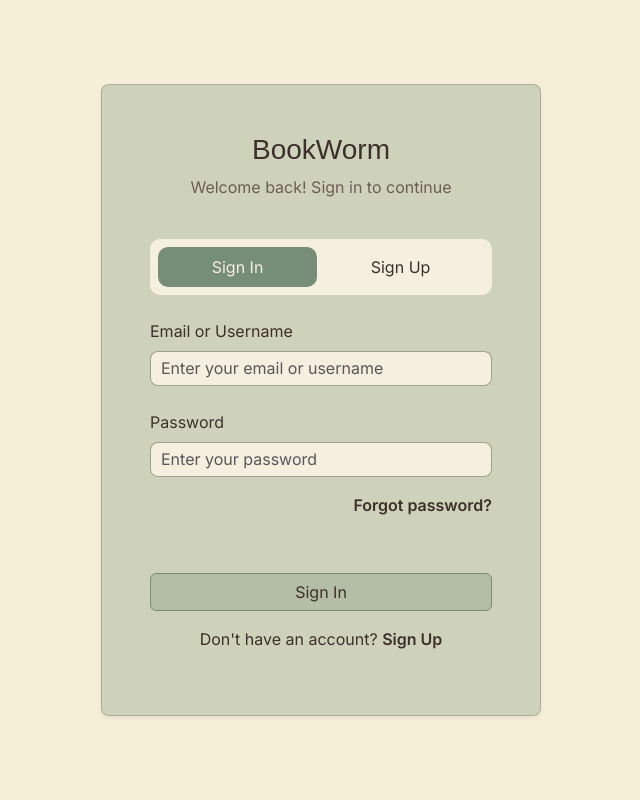
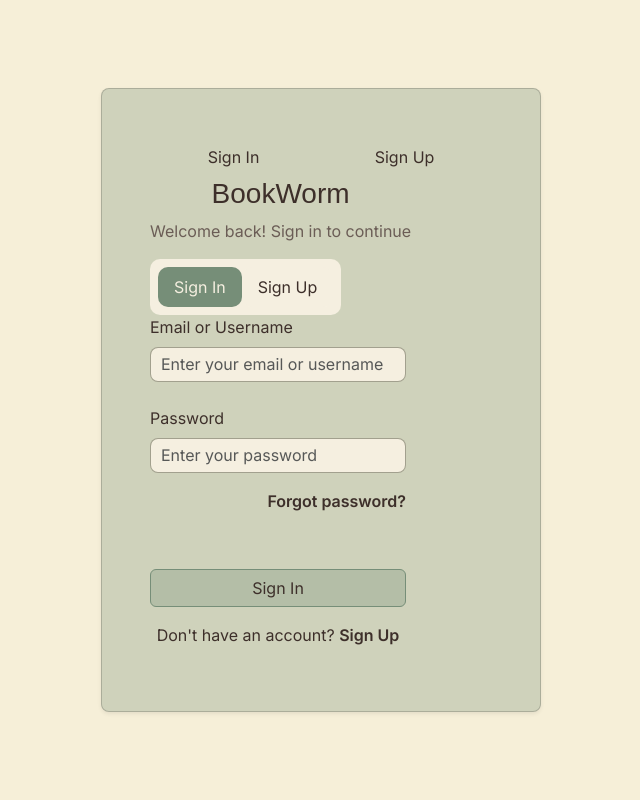
Before and after one commit to Ninjawarrior69/CITS3403, a Flask app: page /login in a window 1280 px wide. Shown: the part 56-856 px from the top of the page, without its empty margins (319-959 px from the left). Run offline with Flask 3, Linux system fonts and the light colour scheme; some web fonts are replaced.

Commit message:
Update routes to switch pages

```diff
--- a/app/templates/login.html
+++ b/app/templates/login.html
@@ -26,6 +26,14 @@
     >
       <section class="auth-card card shadow-sm w-50 mx-auto">
         <div class="card-body p-4 p-md-5">
+          <nav class="nav nav-fill auth-tabs" aria-label="Authentication pages">
+            <a
+              class="nav-link active"
+              href="{{ url_for('login') }}"
+              aria-current="page"
+              >Sign In</a
+            >
+            <a class="nav-link" href="{{ url_for('signup') }}">Sign Up</a>
             <div class="heading">
                 <h3><a class="site-name" href="home.html">BookWorm</a></h3>
                 <p style="color:#6B5D56">Welcome back! Sign in to continue</p>
--- a/app/templates/navbar.html
+++ b/app/templates/navbar.html
@@ -1,6 +1,8 @@
 <nav class="navbar global-navbar navbar-expand-lg" aria-label="Main navigation">
   <div class="container-fluid px-4">
-    <a class="navbar-brand site-name fw-semibold" href="/">BookWorm</a>
+    <a class="navbar-brand site-name fw-semibold" href="{{ url_for('home') }}"
+      >BookWorm</a
+    >
     <button
       class="navbar-toggler"
       type="button"
@@ -16,16 +18,16 @@
     <div class="collapse navbar-collapse" id="globalNav">
       <ul class="navbar-nav ms-auto mb-2 mb-lg-0">
         <li class="nav-item">
-          <a class="nav-link" href="/">Home</a>
+          <a class="nav-link" href="{{ url_for('home') }}">Home</a>
         </li>
         <li class="nav-item">
-          <a class="nav-link" href="profile.html">Profile</a>
+          <a class="nav-link" href="{{ url_for('profile') }}">Profile</a>
         </li>
         <li class="nav-item">
-          <a class="nav-link" href="login.html">Login</a>
+          <a class="nav-link" href="{{ url_for('login') }}">Login</a>
         </li>
         <li class="nav-item">
-          <a class="nav-link" href="signup.html">Sign Up</a>
+          <a class="nav-link" href="{{ url_for('signup') }}">Sign Up</a>
         </li>
       </ul>
     </div>
```
Also changed, not shown: app/templates/signup.html (+8 -0 lines).
